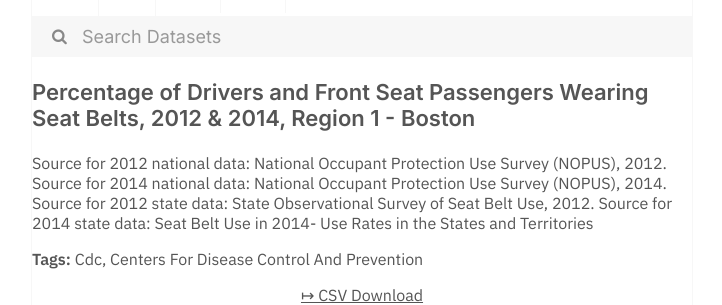
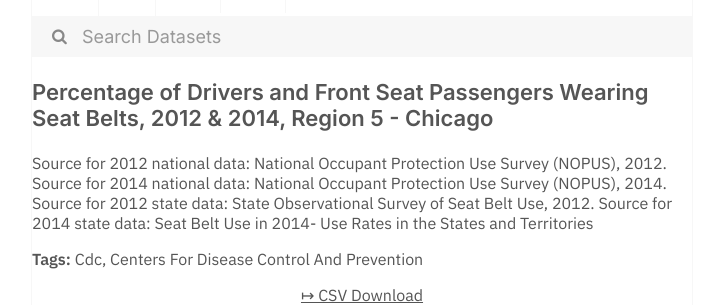
Before and after one commit to dayda-entities/centers-for-disease-control-and-prevention, a Jekyll site: the page built from _posts/2020-11-12-percentage-of-drivers-and-fron.md, in a window 1280 px wide. Shown: the part 269-574 px from the top of the page, without its empty margins (278-1000 px from the left). Built offline with Jekyll 4.4.1, drawn with Linux system fonts in a browser that asks for light colours.

```diff
--- a/_posts/2020-11-12-percentage-of-drivers-and-fron.md
+++ b/_posts/2020-11-12-percentage-of-drivers-and-fron.md
@@ -1,17 +1,17 @@
 ---
 title: >-
   Percentage of Drivers and Front Seat Passengers Wearing Seat Belts, 2012 &
-  2014, Region 1 - Boston
-created: '2020-11-12T12:13:17.777673'
-modified: '2021-03-25T17:12:58.764065'
+  2014, Region 5 - Chicago
+created: '2020-11-12T12:12:34.507804'
+modified: '2021-04-21T19:11:17.527507'
 state: active
 type: dataset
 tags:
   - Cdc
   - Centers For Disease Control And Prevention
 groups: []
-csv_url: 'https://data.cdc.gov/api/views/6tmq-h6uy/rows.csv?accessType=DOWNLOAD'
-json_url: 'https://data.cdc.gov/api/views/6tmq-h6uy/rows.json?accessType=DOWNLOAD'
+csv_url: 'https://data.cdc.gov/api/views/26a7-nc4u/rows.csv?accessType=DOWNLOAD'
+json_url: 'https://data.cdc.gov/api/views/26a7-nc4u/rows.json?accessType=DOWNLOAD'
 layout: post
 
 ---
```
